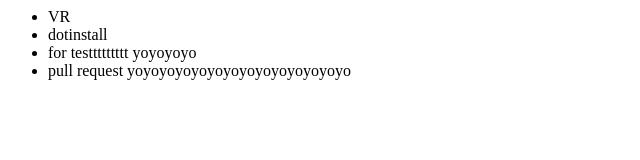
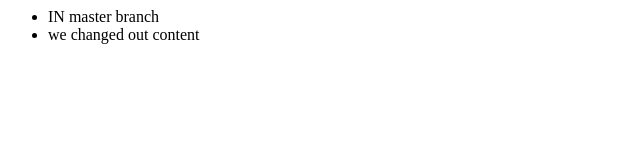
Before and after one commit to john112michael/gittest1, a plain HTML site: page index.html in a window 1280 px wide. Shown: the whole page, without its empty margins (0-640 px from the left). Drawn offline with Linux system fonts and the light colour scheme.

Commit message:
master branch edited

```diff
--- a/index.html
+++ b/index.html
@@ -3,10 +3,8 @@
 <body>
   <div>
     <ul>
-      <li>VR</li>
-      <li>dotinstall</li>
-      <li>for testtttttttt yoyoyoyo</li>
-	<li>pull request yoyoyoyoyoyoyoyoyoyoyoyoyoyo</li>
+      <li>IN master branch</li>
+	<li>we changed out content</li>
     </ul>
   </div>
 </body>
```
